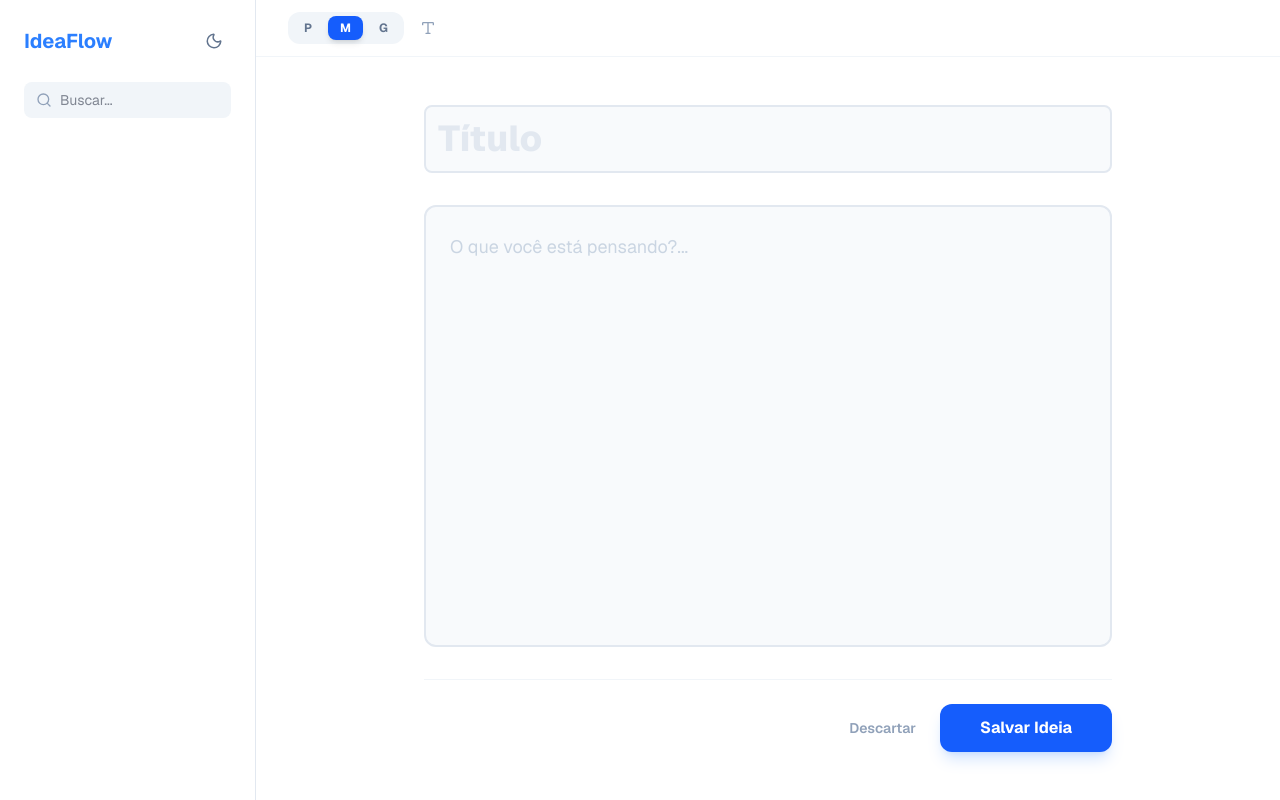
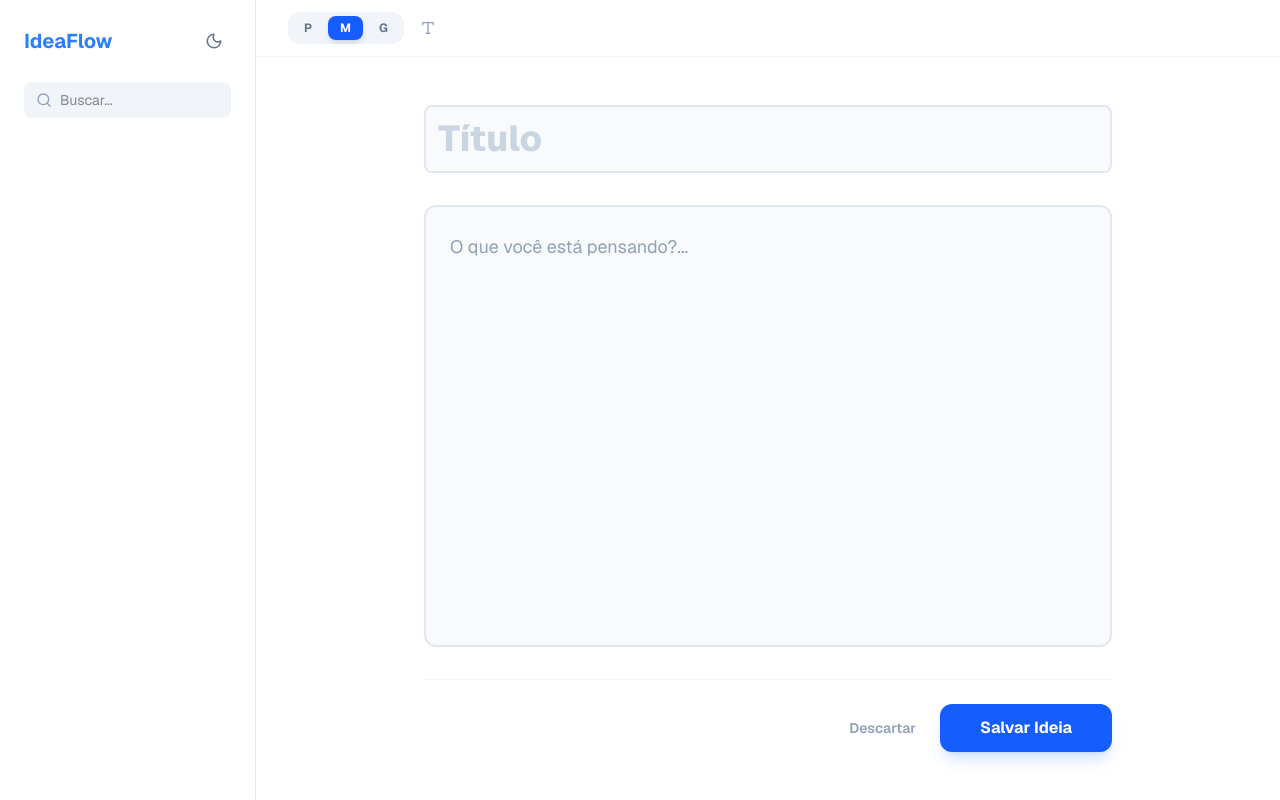
Before and after one commit to labellemodafemininalaranjalmg-eng/ideaflow, a Next.js app: page / in a window 1280 px wide. Built offline with nearby package versions, Linux system fonts and the light colour scheme.

Commit message:
feat: versão 2.0 layout e  trava de edição

```diff
--- a/app/page.tsx
+++ b/app/page.tsx
@@ -179,7 +179,7 @@ export default function Home() {
               className={`text-4xl font-extrabold outline-none mb-8 p-3 rounded-lg border-2 transition-all w-full
                 ${darkMode
                   ? 'bg-slate-800 border-slate-700 text-white placeholder:text-slate-700 focus:border-blue-500'
-                  : 'bg-slate-50 border-slate-200 text-slate-900 placeholder:text-slate-200 focus:border-blue-400'
+                  : 'bg-slate-50 border-slate-200 text-slate-900 placeholder:text-slate-300 focus:border-blue-400'
                 }
                 ${(!podeEditar && idNotaAtiva) ? 'cursor-default border-transparent bg-transparent' : ''}`}
               value={titulo}
@@ -193,7 +193,7 @@ export default function Home() {
               className={`flex-1 outline-none resize-none p-6 rounded-xl border-2 transition-all w-full
                 ${darkMode
                   ? 'bg-slate-800/50 border-slate-700 text-slate-300 placeholder:text-slate-800 focus:border-blue-500'
-                  : 'bg-slate-50 border-slate-200 text-slate-600 placeholder:text-slate-300 focus:border-blue-400'
+                  : 'bg-slate-50 border-slate-200 text-slate-600 placeholder:text-slate-400 focus:border-blue-400'
                 }
                 ${(!podeEditar && idNotaAtiva) ? 'cursor-default border-transparent bg-transparent' : ''}`}
               value={conteudo}
```
